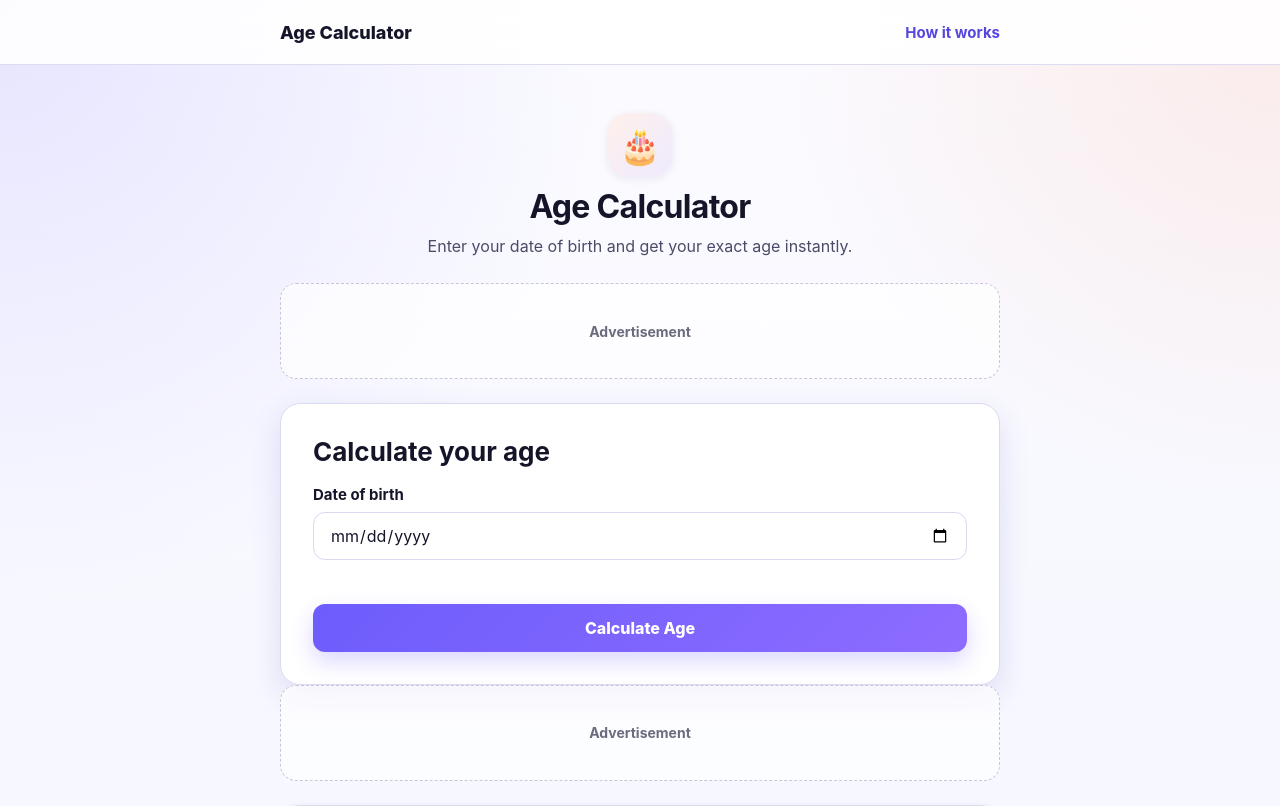
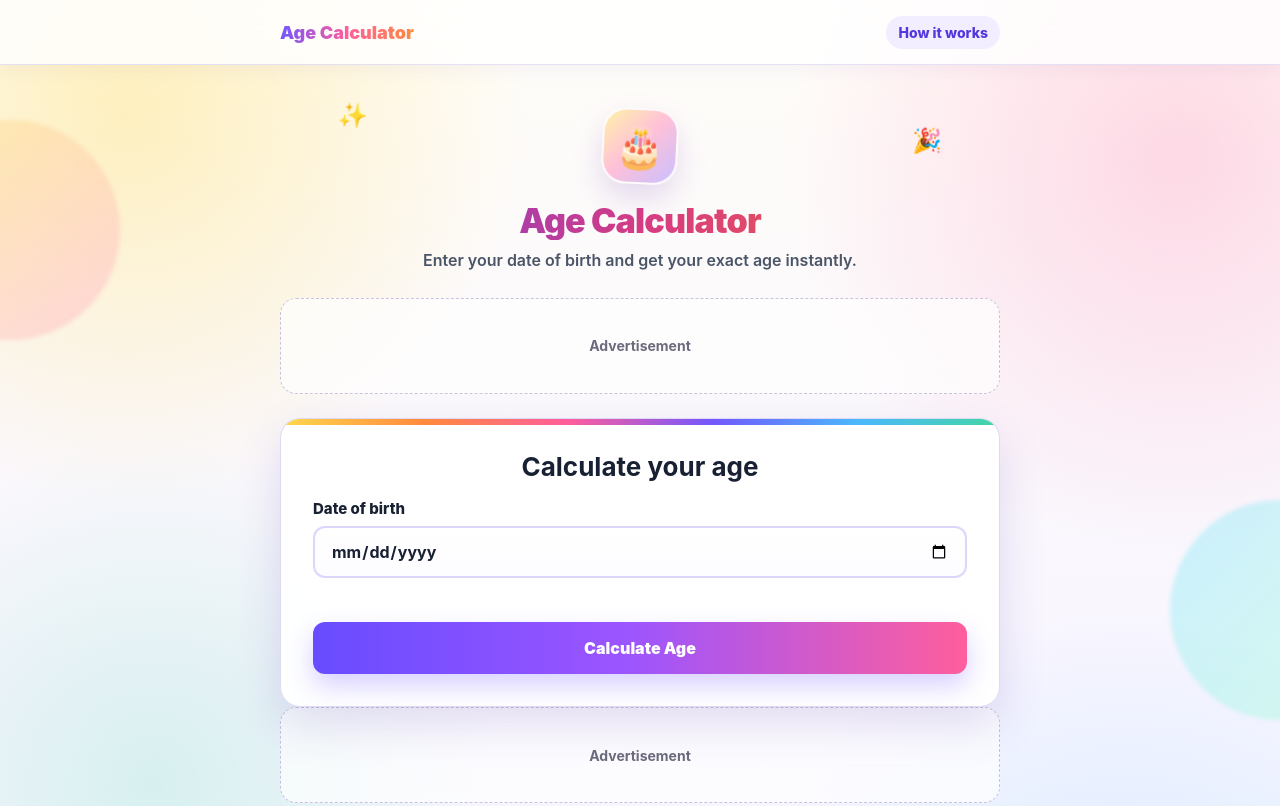
Before and after one commit to guy33liba/Age-Calculator, a plain HTML site: page index.html in a window 1280 px wide. Shown: the top 806 px of the page. Drawn offline with Linux system fonts and the light colour scheme.

Commit message:
Make Age Calculator brighter and happier

```diff
--- a/styles.css
+++ b/styles.css
@@ -11,29 +11,59 @@
   --radius-md: 12px;
   --radius-lg: 16px;
   --radius-xl: 20px;
-  --text-main: #15152a;
-  --text-secondary: #4b4b67;
+  --text-main: #182033;
+  --text-secondary: #4b5568;
   --surface: #ffffff;
-  --surface-soft: #f7f7ff;
-  --border: #d9d9ef;
-  --primary: #6d5dfc;
-  --primary-dark: #5546df;
-  --accent: #ff7a59;
-  --shadow-sm: 0 2px 8px rgba(31, 24, 86, .08);
-  --shadow-md: 0 12px 32px rgba(63, 52, 168, .14);
+  --surface-soft: #fffaf3;
+  --border: #ded9f3;
+  --primary: #7357ff;
+  --primary-dark: #5637df;
+  --pink: #ff5e9c;
+  --orange: #ff8a3d;
+  --yellow: #ffd84d;
+  --mint: #42d6a4;
+  --sky: #4bb7ff;
+  --shadow-sm: 0 6px 18px rgba(78, 57, 160, .10);
+  --shadow-md: 0 18px 45px rgba(87, 58, 170, .16);
 }
 
 * { box-sizing: border-box; }
 html { scroll-behavior: smooth; }
 body {
   margin: 0;
+  min-height: 100vh;
+  overflow-x: hidden;
   font-family: Inter, ui-sans-serif, system-ui, -apple-system, BlinkMacSystemFont, "Segoe UI", sans-serif;
   color: var(--text-main);
   background:
-    radial-gradient(circle at top left, rgba(109, 93, 252, .14), transparent 34%),
-    radial-gradient(circle at top right, rgba(255, 122, 89, .13), transparent 28%),
-    linear-gradient(180deg, #fbfbff 0%, #f3f5ff 100%);
-  min-height: 100vh;
+    radial-gradient(circle at 10% 8%, rgba(255,216,77,.34), transparent 24%),
+    radial-gradient(circle at 92% 12%, rgba(255,94,156,.22), transparent 24%),
+    radial-gradient(circle at 12% 60%, rgba(66,214,164,.18), transparent 25%),
+    radial-gradient(circle at 88% 78%, rgba(75,183,255,.20), transparent 27%),
+    linear-gradient(180deg, #fffdf8 0%, #f8f5ff 54%, #f4fbff 100%);
+}
+
+body::before,
+body::after {
+  content: "";
+  position: fixed;
+  z-index: -1;
+  width: 220px;
+  height: 220px;
+  border-radius: 50%;
+  filter: blur(2px);
+  opacity: .5;
+  pointer-events: none;
+}
+body::before {
+  top: 120px;
+  left: -100px;
+  background: linear-gradient(135deg, #ffe783, #ffb6d1);
+}
+body::after {
+  right: -110px;
+  bottom: 80px;
+  background: linear-gradient(135deg, #9ce8ff, #b7ffd8);
 }
 
 button, input { font: inherit; }
@@ -48,9 +78,10 @@ a { color: inherit; }
   position: sticky;
   top: 0;
   z-index: 10;
-  background: rgba(255,255,255,.88);
-  backdrop-filter: blur(14px);
-  border-bottom: 1px solid rgba(217,217,239,.9);
+  background: rgba(255,255,255,.82);
+  backdrop-filter: blur(16px);
+  border-bottom: 1px solid rgba(222,217,243,.8);
+  box-shadow: 0 4px 18px rgba(90,65,155,.06);
 }
 
 .header-inner {
@@ -63,40 +94,68 @@ a { color: inherit; }
 
 .brand {
   text-decoration: none;
-  font-weight: 800;
+  font-weight: 900;
   font-size: 18px;
+  background: linear-gradient(90deg, var(--primary), var(--pink), var(--orange));
+  -webkit-background-clip: text;
+  background-clip: text;
+  color: transparent;
 }
 
 .nav-link {
+  padding: 8px 12px;
+  border-radius: 999px;
   text-decoration: none;
-  font-weight: 700;
+  font-weight: 800;
   color: var(--primary-dark);
-  font-size: 15px;
+  background: #f2edff;
+  font-size: 14px;
+  transition: transform .18s ease, background .18s ease;
 }
+.nav-link:hover { transform: translateY(-1px); background: #ebe4ff; }
 
 .hero {
+  position: relative;
   text-align: center;
   padding: var(--space-7) 0 var(--space-5);
 }
 
+.hero::before,
+.hero::after {
+  position: absolute;
+  font-size: 24px;
+  line-height: 1;
+  animation: floaty 4s ease-in-out infinite;
+}
+.hero::before { content: "✨"; left: 8%; top: 42px; }
+.hero::after { content: "🎉"; right: 8%; top: 64px; animation-delay: .8s; }
+
 .hero-icon {
   display: inline-grid;
   place-items: center;
-  width: 64px;
-  height: 64px;
+  width: 76px;
+  height: 76px;
   margin-bottom: var(--space-3);
-  border-radius: 20px;
-  font-size: 34px;
-  background: linear-gradient(135deg, #fff0ea, #eeeaff);
-  box-shadow: var(--shadow-sm);
+  border-radius: 24px;
+  font-size: 40px;
+  background: linear-gradient(135deg, #fff2a8, #ffc0d8 48%, #c9bfff);
+  border: 2px solid rgba(255,255,255,.9);
+  box-shadow: 0 14px 30px rgba(132,86,190,.20);
+  transform: rotate(-3deg);
+  animation: happyPop 3.2s ease-in-out infinite;
 }
 
 h1, h2, p { margin-top: 0; }
 h1 {
   margin-bottom: var(--space-2);
-  font-size: 32px;
+  font-size: 34px;
   line-height: 1.15;
-  letter-spacing: -.7px;
+  letter-spacing: -.8px;
+  font-weight: 950;
+  background: linear-gradient(90deg, #5e43e8, #d63b84, #f26a2e);
+  -webkit-background-clip: text;
+  background-clip: text;
+  color: transparent;
 }
 h2 {
   margin-bottom: var(--space-4);
@@ -109,19 +168,29 @@ h2 {
   line-height: 1.6;
   font-size: 16px;
 }
-.hero p { margin-bottom: 0; }
+.hero p { margin-bottom: 0; font-weight: 600; }
 
 .calculator-card,
 .info-card {
-  background: rgba(255,255,255,.96);
-  border: 1px solid var(--border);
+  background: rgba(255,255,255,.94);
+  border: 1px solid rgba(222,217,243,.95);
   border-radius: var(--radius-xl);
   box-shadow: var(--shadow-md);
 }
 
 .calculator-card {
+  position: relative;
+  overflow: hidden;
   padding: var(--space-6);
 }
+.calculator-card::before {
+  content: "";
+  position: absolute;
+  inset: 0 0 auto 0;
+  height: 6px;
+  background: linear-gradient(90deg, var(--yellow), var(--orange), var(--pink), var(--primary), var(--sky), var(--mint));
+}
+.calculator-card h2 { text-align: center; }
 
 .field {
   display: grid;
@@ -130,61 +199,76 @@ h2 {
 }
 
 label {
-  font-weight: 750;
+  font-weight: 800;
   font-size: 15px;
 }
 
 input[type="date"] {
-  min-height: 48px;
+  min-height: 52px;
   width: 100%;
   padding: 0 var(--space-4);
-  border: 1px solid var(--border);
+  border: 2px solid #ddd6fb;
   border-radius: var(--radius-md);
-  background: #fff;
+  background: linear-gradient(180deg, #fff, #fdfcff);
   color: var(--text-main);
   outline: none;
+  font-weight: 700;
+  transition: border-color .18s ease, box-shadow .18s ease, transform .18s ease;
 }
 
 input[type="date"]:focus {
   border-color: var(--primary);
-  box-shadow: 0 0 0 4px rgba(109,93,252,.14);
+  box-shadow: 0 0 0 4px rgba(115,87,255,.13);
+  transform: translateY(-1px);
 }
 
 .btn-primary {
   width: 100%;
-  min-height: 48px;
+  min-height: 52px;
   border: 0;
   border-radius: var(--radius-md);
-  background: linear-gradient(135deg, var(--primary), #8e6cff);
+  background: linear-gradient(90deg, #684cff, #9c55ff 48%, #ff5e9c 100%);
   color: #fff;
-  font-weight: 800;
+  font-weight: 900;
+  font-size: 16px;
   cursor: pointer;
-  box-shadow: 0 10px 22px rgba(109,93,252,.24);
-  transition: transform .18s ease, box-shadow .18s ease;
+  box-shadow: 0 12px 26px rgba(115,87,255,.28);
+  transition: transform .18s ease, box-shadow .18s ease, filter .18s ease;
 }
-.btn-primary:hover { transform: translateY(-1px); box-shadow: 0 13px 26px rgba(109,93,252,.3); }
-.btn-primary:active { transform: translateY(0); }
-.btn-primary:focus-visible { outline: 3px solid #211875; outline-offset: 3px; }
+.btn-primary:hover {
+  transform: translateY(-2px) scale(1.01);
+  box-shadow: 0 16px 30px rgba(115,87,255,.34);
+  filter: saturate(1.08);
+}
+.btn-primary:active { transform: translateY(0) scale(.995); }
+.btn-primary:focus-visible { outline: 3px solid #24156f; outline-offset: 3px; }
 
 .error {
   min-height: 20px;
   margin: 0;
   color: #b42318;
   font-size: 14px;
-  font-weight: 650;
+  font-weight: 700;
 }
 
 .result {
   margin-top: var(--space-6);
-  padding-top: var(--space-6);
+  padding: var(--space-6) var(--space-4) var(--space-4);
   border-top: 1px solid var(--border);
   text-align: center;
+  background: linear-gradient(180deg, rgba(255,249,229,.72), rgba(249,245,255,.72));
+  border-radius: var(--radius-lg);
+  animation: resultIn .42s ease both;
 }
 
 .result-label {
+  display: inline-block;
   margin-bottom: var(--space-2);
-  color: var(--text-secondary);
-  font-weight: 700;
+  padding: 6px 12px;
+  border-radius: 999px;
+  color: #6b3b00;
+  background: #fff0a8;
+  font-weight: 900;
 }
 
 .age-main {
@@ -194,24 +278,24 @@ input[type="date"]:focus {
   gap: var(--space-2);
 }
 .age-main strong {
-  font-size: clamp(54px, 12vw, 78px);
+  font-size: clamp(58px, 13vw, 86px);
   line-height: 1;
-  letter-spacing: -3px;
-  background: linear-gradient(135deg, var(--primary), var(--accent));
+  letter-spacing: -4px;
+  background: linear-gradient(135deg, var(--primary), var(--pink), var(--orange));
   -webkit-background-clip: text;
   background-clip: text;
   color: transparent;
 }
 .age-main span {
   font-size: 22px;
-  font-weight: 800;
+  font-weight: 900;
 }
 
 .age-detail {
   margin: var(--space-3) 0 var(--space-5);
-  font-size: 18px;
-  font-weight: 750;
-  color: var(--text-secondary);
+  font-size: 19px;
+  font-weight: 850;
+  color: #42415b;
 }
 
 .stats-grid {
@@ -224,15 +308,20 @@ input[type="date"]:focus {
   min-width: 0;
   padding: var(--space-4) var(--space-3);
   border-radius: var(--radius-lg);
-  background: linear-gradient(180deg, #fbfaff, #f5f2ff);
-  border: 1px solid #e5e0ff;
+  border: 1px solid transparent;
+  box-shadow: var(--shadow-sm);
+  transition: transform .18s ease;
 }
+.stat-card:nth-child(1) { background: linear-gradient(145deg, #eee9ff, #faf8ff); border-color: #d8ceff; }
+.stat-card:nth-child(2) { background: linear-gradient(145deg, #e6fbff, #f7fdff); border-color: #beeefa; }
+.stat-card:nth-child(3) { background: linear-gradient(145deg, #fff2d7, #fffaf0); border-color: #ffe1a5; }
+.stat-card:hover { transform: translateY(-3px); }
 .stat-card span {
   display: block;
   margin-bottom: var(--space-2);
   color: var(--text-secondary);
   font-size: 14px;
-  font-weight: 700;
+  font-weight: 800;
 }
 .stat-card strong {
   display: block;
@@ -245,9 +334,9 @@ input[type="date"]:focus {
   place-items: center;
   min-height: 96px;
   margin: 0 0 var(--space-5);
-  border: 1px dashed #c8c5db;
+  border: 1px dashed #c9c2dd;
   border-radius: var(--radius-lg);
-  background: rgba(255,255,255,.68);
+  background: rgba(255,255,255,.66);
   color: #6b6b7d;
   font-size: 14px;
   font-weight: 700;
@@ -258,6 +347,8 @@ input[type="date"]:focus {
   padding: var(--space-5);
   box-shadow: var(--shadow-sm);
 }
+.info-card:nth-of-type(4) { border-top: 5px solid var(--mint); }
+.info-card:nth-of-type(5) { border-top: 5px solid var(--sky); }
 .info-card h2 { font-size: 22px; margin-bottom: var(--space-3); }
 .info-card p:last-child { margin-bottom: 0; }
 
@@ -269,29 +360,44 @@ input[type="date"]:focus {
 .faq details:last-child { padding-bottom: 0; }
 .faq summary {
   cursor: pointer;
-  font-weight: 800;
+  font-weight: 850;
+  color: #3e2f82;
 }
-.faq details p {
-  margin: var(--space-3) 0 0;
-}
+.faq details p { margin: var(--space-3) 0 0; }
 
 .site-footer {
   padding: var(--space-7) 0 var(--space-6);
   text-align: center;
   color: var(--text-secondary);
 }
-.site-footer p { margin: 0; font-size: 14px; }
+.site-footer p { margin: 0; font-size: 14px; font-weight: 650; }
 
 [hidden] { display: none !important; }
+
+@keyframes floaty {
+  0%, 100% { transform: translateY(0) rotate(0deg); }
+  50% { transform: translateY(-7px) rotate(7deg); }
+}
+@keyframes happyPop {
+  0%, 100% { transform: translateY(0) rotate(-3deg); }
+  50% { transform: translateY(-5px) rotate(3deg); }
+}
+@keyframes resultIn {
+  from { opacity: 0; transform: translateY(10px) scale(.985); }
+  to { opacity: 1; transform: translateY(0) scale(1); }
+}
 
 @media (max-width: 640px) {
   .container { width: min(calc(100% - 24px), 720px); }
   .header-inner { min-height: 56px; }
   .hero { padding: var(--space-6) 0 var(--space-5); }
-  .hero-icon { width: 56px; height: 56px; font-size: 30px; }
-  h1 { font-size: 26px; }
+  .hero::before { left: 3%; top: 34px; font-size: 20px; }
+  .hero::after { right: 3%; top: 46px; font-size: 20px; }
+  .hero-icon { width: 64px; height: 64px; font-size: 34px; border-radius: 20px; }
+  h1 { font-size: 28px; }
   h2 { font-size: 22px; }
   .calculator-card { padding: var(--space-5); }
+  .result { padding-inline: var(--space-3); }
   .stats-grid { grid-template-columns: 1fr; }
   .stat-card {
     display: flex;
@@ -305,5 +411,9 @@ input[type="date"]:focus {
 }
 
 @media (prefers-reduced-motion: reduce) {
-  *, *::before, *::after { scroll-behavior: auto !important; transition: none !important; }
+  *, *::before, *::after {
+    scroll-behavior: auto !important;
+    transition: none !important;
+    animation: none !important;
+  }
 }
```
